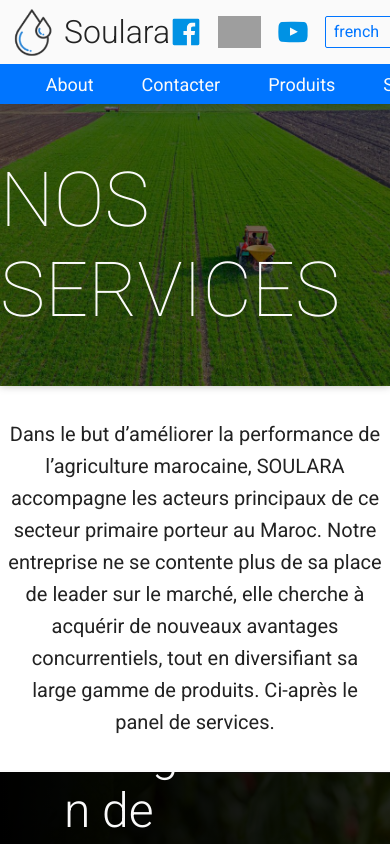
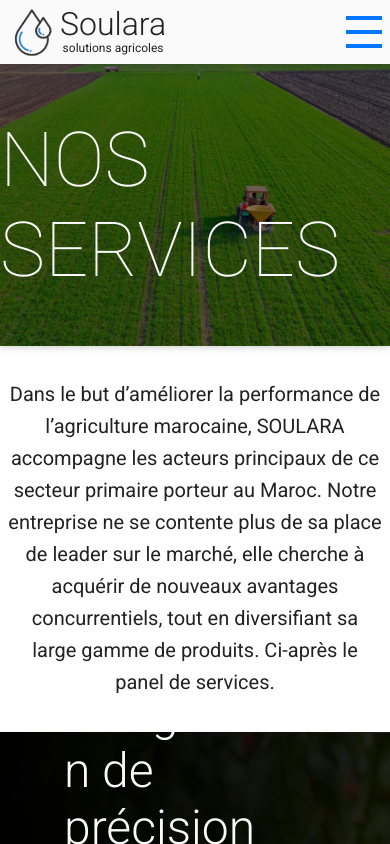
Before and after one commit to anas-asimi/Soulara, a React (Vite) app: page /services in a window 390 px wide. Built offline with nearby package versions, Linux system fonts and the light colour scheme; grey boxes are pictures that could not be loaded.

Commit message:
add responsive to navbar in mobile devices

```diff
--- a/src/Layout.jsx
+++ b/src/Layout.jsx
@@ -1,4 +1,4 @@
-import { useEffect , useRef} from 'react';
+import { useEffect, useRef, useState } from 'react';
 import { useLocation, Outlet, Link } from "react-router-dom";
 import FancyButton from "./components/FancyButton";
 import Select from './components/Select'
@@ -6,27 +6,47 @@ import './sass/Layout.scss'
 
 function Layout() {
 
+  const [isExpanded, setExpanded] = useState(false)
   const loader = useRef(null)
   let location = useLocation();
   // function run every time route changed
   useEffect(() => {
-    document.body.scrollTo(0,0)
+    document.body.scrollTo(0, 0)
   }, [location]);
   // hide the loader after 2s
   useEffect(() => {
     let delay = 0
-    setTimeout(()=>{loader.current.style.display = 'none'},delay)
+    setTimeout(() => { loader.current.style.display = 'none' }, delay)
   }, []);
+
+  function toggleExpanded() {
+    setExpanded(!isExpanded)
+  }
 
   return (
     <>
-    <div className="loading" ref={loader}><div className="cercle"></div></div>
+      <div className="loading" ref={loader}><div className="cercle"></div></div>
       <header>
+        <nav className={`mobile ${isExpanded ? 'expanded' : ''}`}>
+          <Link to={'/'} >Accueil</Link>
+          <Link to={'about'} >About</Link>
+          <Link to={'contact'} >Contacter</Link>
+          <Link to={'products'} >Produits</Link>
+          <Link to={'services'} >Services</Link>
+        </nav>
         <div className="bar">
           <div className="brand">
             <img src="/brand.png" alt="Soulara" height={48} />
-            <p>Soulara</p>
+            <div className="text">
+              <p>Soulara</p>
+              <p className='small'>solutions agricoles</p>
+            </div>
           </div>
+          <button className={`menu-toggler ${isExpanded ? 'expanded' : ''}`} onClick={toggleExpanded}>
+            <div className='line-1'></div>
+            <div className='line-2'></div>
+            <div className='line-3'></div>
+          </button>
           <div className="panel">
             <a href="#" target="_blank"><img src="/facebook.svg" alt="facebook" height={32} /></a>
             <a href="#" target="_blank"><img src="/whatsapp.svg" alt="whatsapp" height={32} /></a>
@@ -34,7 +54,7 @@ function Layout() {
             <Select />
           </div>
         </div>
-        <nav>
+        <nav className='desktop'>
           <Link to={'/'} >Accueil</Link>
           <Link to={'about'} >About</Link>
           <Link to={'contact'} >Contacter</Link>
--- a/src/sass/Layout.scss
+++ b/src/sass/Layout.scss
@@ -18,19 +18,15 @@
   initial-value: 0%;
 }
 
-// scroll and overflow
-html,
-body {
-  width: 100%;
+// Root
+#root {
   height: 100vh;
   overflow-x: hidden;
-}
-#root {
-  min-height: 100vh;
+  overflow-y: scroll;
 }
 
 // scrollbar-theme property
-body {
+#root {
   &::-webkit-scrollbar {
     width: 4px;
   }
@@ -116,10 +112,58 @@ header {
       display: flex;
       align-items: center;
       justify-content: center;
-      gap: 8px;
-      p {
-        font-size: 32px;
-        font-weight: 300;
+      gap: 4px;
+      .text{
+        display: flex;
+        flex-direction: column;
+        align-items: center;
+        justify-content: center;
+        p:first-child {
+          font-size: 32px;
+          line-height: 32px;
+          font-weight: 300;
+        }
+      }
+    }
+
+    .menu-toggler{
+      display: none;
+      position: relative;
+      height: 32px;
+      width: 36px;
+      background-color: transparent;
+      border: none;
+      div{
+        position: absolute;
+        background-color: $blue;
+        width: 100%;
+        height: 4px;
+
+        top: 50%;
+        left: 0%;
+        translate: 0 -50%;
+        transform-origin: 50% 50%;
+
+        rotate: 0;
+        transition: all 0.3s ease-out;
+
+        &:nth-child(1){
+          transform: translateY(-14px);
+        }
+        &:nth-child(3){
+          transform: translateY(14px);
+        }
+      }
+      &.expanded div{
+        &:nth-child(1){
+          transform: rotate(-135deg);
+        }
+        &:nth-child(2){
+          transform: translateX(64px);
+        }
+        &:nth-child(3){
+          transform: rotate(135deg);
+        }
       }
     }
 
@@ -132,7 +176,7 @@ header {
     }
   }
 
-  nav {
+  nav.desktop {
     height: 40px;
     display: flex;
     align-items: center;
@@ -144,6 +188,32 @@ header {
       color: $white;
       font-size: large;
       line-height: normal;
+    }
+  }
+  nav.mobile{
+    position: fixed;
+    top: 64px;
+    left: 0;
+    height: calc(100vh - 64px);
+    width: 100%;
+    display: none;
+    flex-direction: column;
+    justify-content: center;
+    align-items: center;
+    gap: 32px;
+    background-color: $blue;
+
+    transition: all 0.3s ease-out;
+    opacity: 0;
+    translate: 100vw 0;
+    a {
+      color: $white;
+      font-size: large;
+      line-height: normal;
+    }
+    &.expanded{
+      opacity: 1;
+      translate: 0 0;
     }
   }
 }
@@ -185,3 +255,17 @@ footer {
     text-align: center;
   }
 }
+
+@media (max-width: 740px) {
+  header{
+    .bar .panel , nav.desktop {
+      display: none;
+    }
+    .menu-toggler{
+      display: block !important;
+    }
+    nav.mobile{
+      display: flex;
+    }
+  }
+}
```
